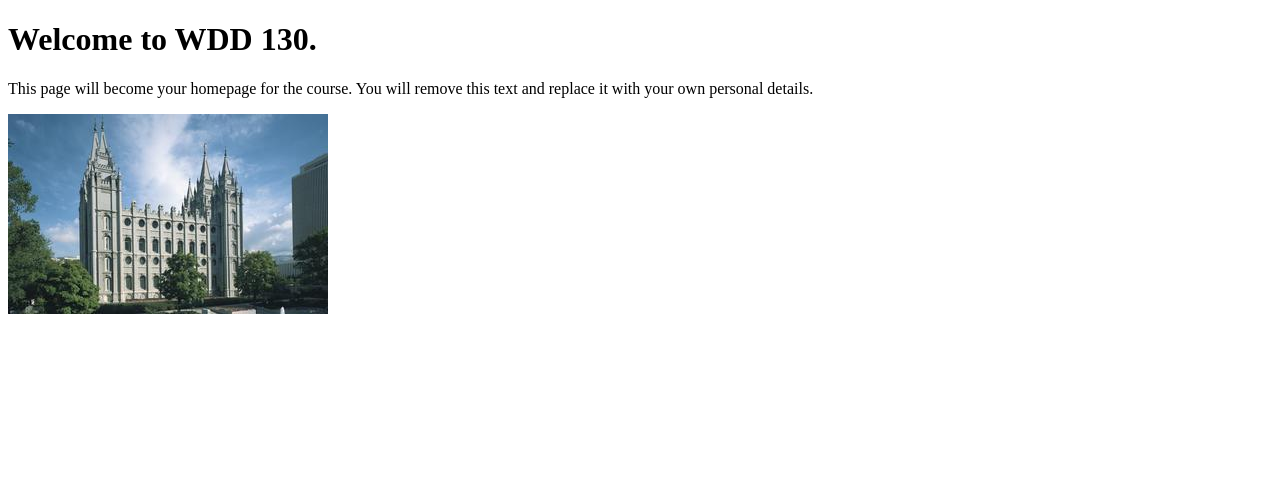
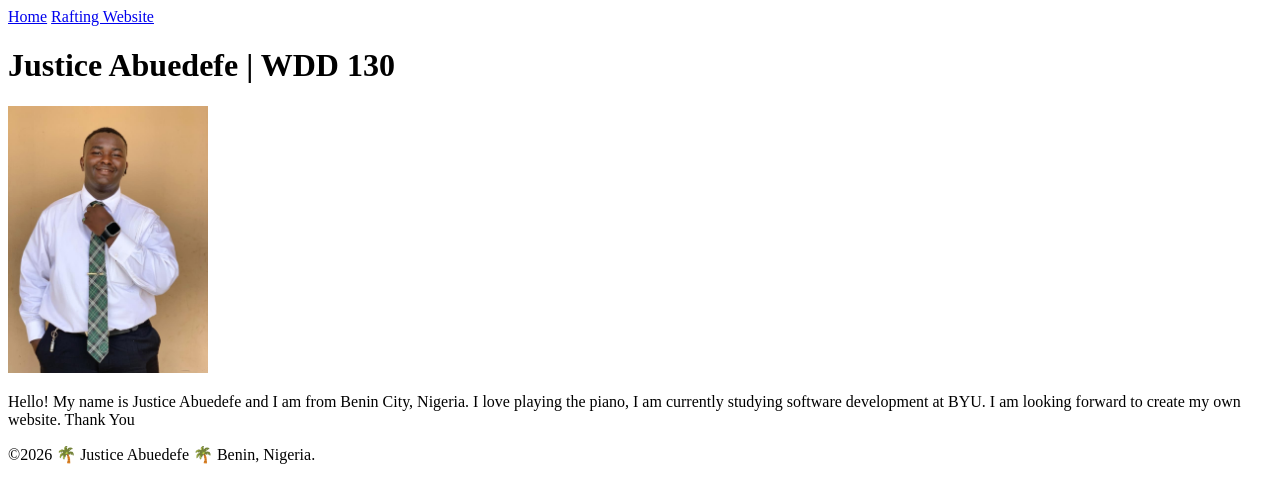
Before and after one commit to Justiceabuedefe/wdd130, a plain HTML site: page index.html in a window 1280 px wide. Drawn offline with Linux system fonts and the light colour scheme.

Commit message:
my profile

```diff
--- a/index.html
+++ b/index.html
@@ -3,12 +3,25 @@
 <head>
     <meta charset="UTF-8">
     <meta name="viewport" content="width=device-width, initial-scale=1.0">
-    <title>WDD 130 | Personal Homepage</title>
+    <title>Justice Abuedefe | WDD 130</title>
 </head>
 <body>
-    <h1>Welcome to WDD 130.</h1>
-    <p>This page will become your homepage for the course. You will remove this text and replace it with your own personal details.</p>
-
-    <img src="images/salt-lake-temple.jpg" alt="The Salt Lake Temple.">
+    <header>
+        <nav>
+            <a href="#">Home</a>
+            <a href="wwr/">Rafting Website</a>
+        </nav>
+    </header>
+    <main>
+        <h1>Justice Abuedefe | WDD 130</h1>
+        <img src="/profile.jpg" alt="Hello My Name Is Justice Abuedefe" width="200">
+        <p>Hello! My name is Justice Abuedefe and I am from Benin City,
+            Nigeria. I love playing the piano,
+            I am currently studying software development at BYU.
+            I am looking forward to create my own website. Thank You</p>
+    </main>
+    <footer>
+        <p>©2026  🌴 Justice Abuedefe  🌴 Benin, Nigeria.</p>
+    </footer>
 </body>
 </html>
```
Also changed, not shown: index .html (added, +14 -0 lines), Justice-photo.jpg (added), profile.jpg (added).
